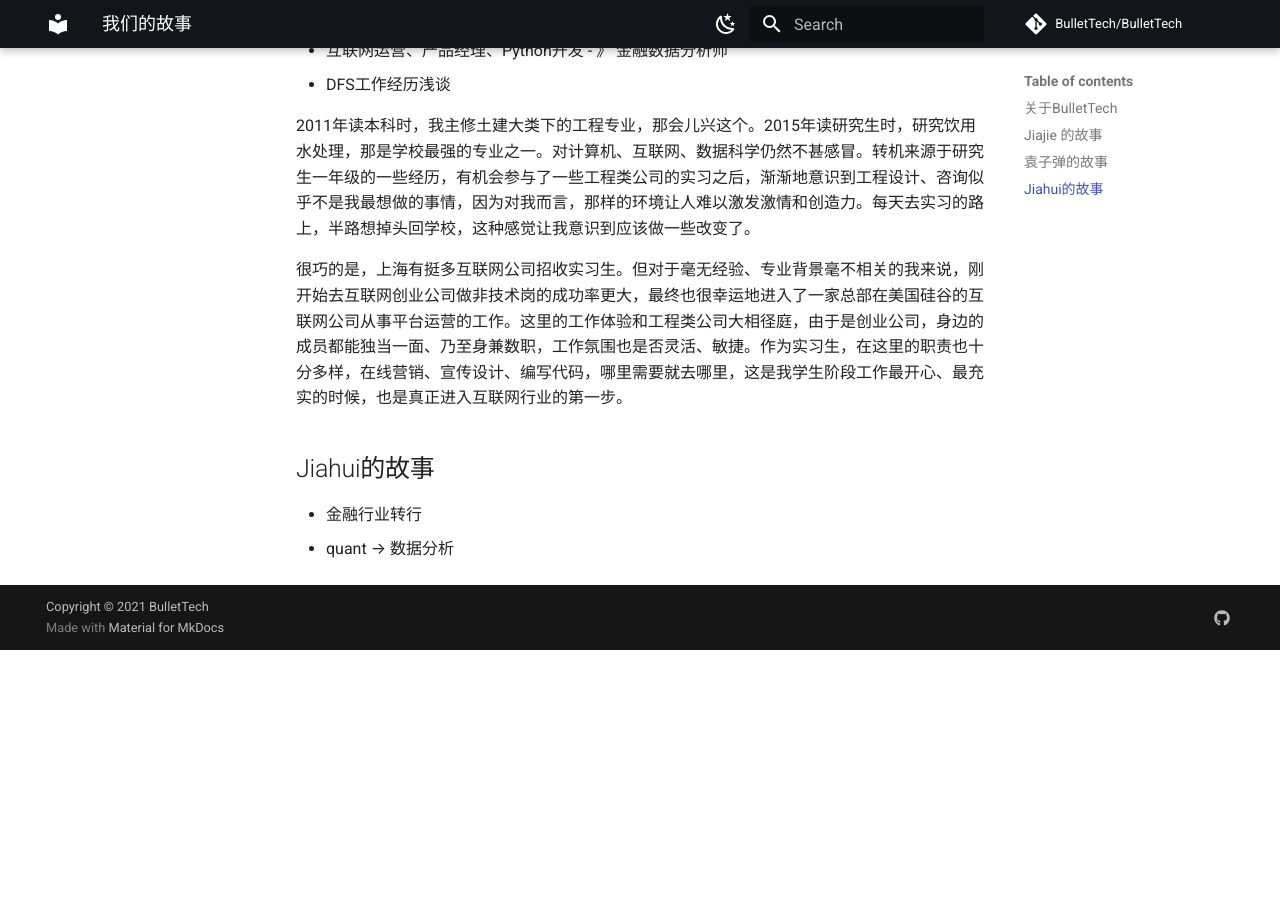
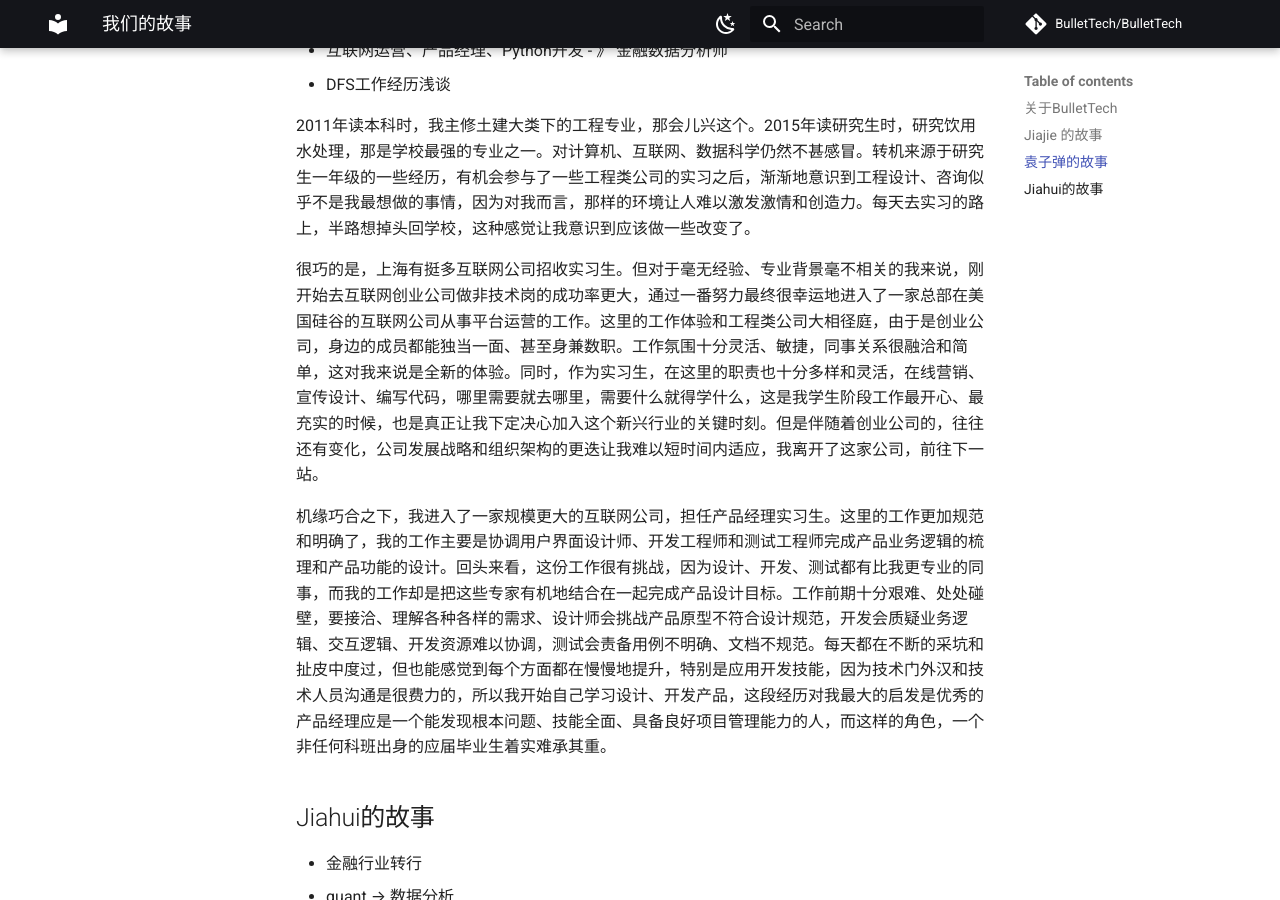
Before and after one commit to BulletTech/BulletTech, an MkDocs documentation site: the page built from docs/our_story.md, in a window 1280 px wide and 900 px high, scrolled down 1139 px. Built offline with MkDocs 1.6.1 and Material for MkDocs 9.7.7, drawn with Linux system fonts in a browser that asks for light colours; comment, search, counter and statistics services are not loaded; before the commit the page ends 1789 px from its top, so only the background shows below that.

Commit message:
Add the exp of product manager

```diff
--- a/docs/our_story.md
+++ b/docs/our_story.md
@@ -35,7 +35,9 @@
 
 2011年读本科时，我主修土建大类下的工程专业，那会儿兴这个。2015年读研究生时，研究饮用水处理，那是学校最强的专业之一。对计算机、互联网、数据科学仍然不甚感冒。转机来源于研究生一年级的一些经历，有机会参与了一些工程类公司的实习之后，渐渐地意识到工程设计、咨询似乎不是我最想做的事情，因为对我而言，那样的环境让人难以激发激情和创造力。每天去实习的路上，半路想掉头回学校，这种感觉让我意识到应该做一些改变了。
 
-很巧的是，上海有挺多互联网公司招收实习生。但对于毫无经验、专业背景毫不相关的我来说，刚开始去互联网创业公司做非技术岗的成功率更大，最终也很幸运地进入了一家总部在美国硅谷的互联网公司从事平台运营的工作。这里的工作体验和工程类公司大相径庭，由于是创业公司，身边的成员都能独当一面、乃至身兼数职，工作氛围也是否灵活、敏捷。作为实习生，在这里的职责也十分多样，在线营销、宣传设计、编写代码，哪里需要就去哪里，这是我学生阶段工作最开心、最充实的时候，也是真正进入互联网行业的第一步。
+很巧的是，上海有挺多互联网公司招收实习生。但对于毫无经验、专业背景毫不相关的我来说，刚开始去互联网创业公司做非技术岗的成功率更大，通过一番努力最终很幸运地进入了一家总部在美国硅谷的互联网公司从事平台运营的工作。这里的工作体验和工程类公司大相径庭，由于是创业公司，身边的成员都能独当一面、甚至身兼数职。工作氛围十分灵活、敏捷，同事关系很融洽和简单，这对我来说是全新的体验。同时，作为实习生，在这里的职责也十分多样和灵活，在线营销、宣传设计、编写代码，哪里需要就去哪里，需要什么就得学什么，这是我学生阶段工作最开心、最充实的时候，也是真正让我下定决心加入这个新兴行业的关键时刻。但是伴随着创业公司的，往往还有变化，公司发展战略和组织架构的更迭让我难以短时间内适应，我离开了这家公司，前往下一站。
+
+机缘巧合之下，我进入了一家规模更大的互联网公司，担任产品经理实习生。这里的工作更加规范和明确了，我的工作主要是协调用户界面设计师、开发工程师和测试工程师完成产品业务逻辑的梳理和产品功能的设计。回头来看，这份工作很有挑战，因为设计、开发、测试都有比我更专业的同事，而我的工作却是把这些专家有机地结合在一起完成产品设计目标。工作前期十分艰难、处处碰壁，要接洽、理解各种各样的需求、设计师会挑战产品原型不符合设计规范，开发会质疑业务逻辑、交互逻辑、开发资源难以协调，测试会责备用例不明确、文档不规范。每天都在不断的采坑和扯皮中度过，但也能感觉到每个方面都在慢慢地提升，特别是应用开发技能，因为技术门外汉和技术人员沟通是很费力的，所以我开始自己学习设计、开发产品，这段经历对我最大的启发是优秀的产品经理应是一个能发现根本问题、技能全面、具备良好项目管理能力的人，而这样的角色，一个非任何科班出身的应届毕业生着实难承其重。
 
 ## Jiahui的故事
 
```
